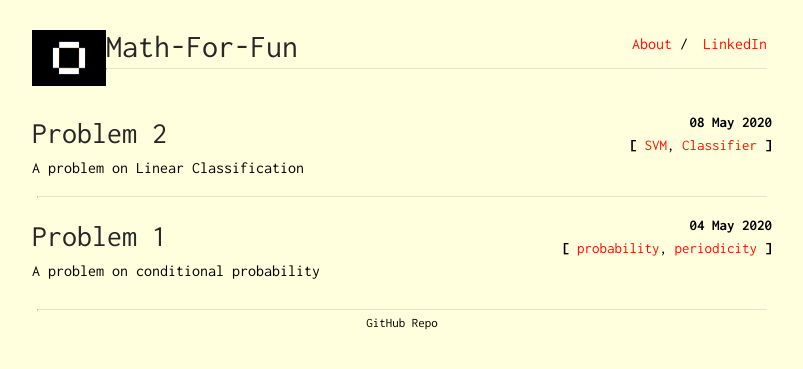
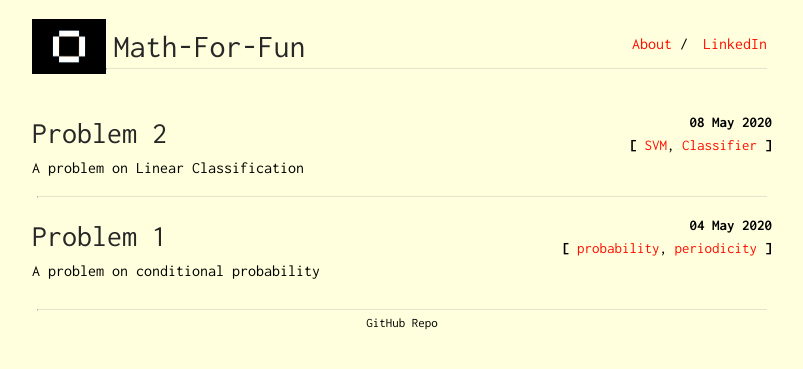
Before and after one commit to Oscuro-Phoenix/math-for-fun, a Jekyll site: the page built from index.html, in a window 1280 px wide. Shown: the top 369 px of the page, without its empty margins (238-1041 px from the left). Built offline with Jekyll 4.4.1, drawn with Linux system fonts in a browser that asks for light colours.

Commit message:
Update navbar.html

```diff
--- a/_includes/navbar.html
+++ b/_includes/navbar.html
@@ -1,6 +1,6 @@
 <div class="navbar">
-    <img style="display:block;float:left;width:10%" src="../math-for-fun/assets/home.gif">
-    <a style="margin-left:0%" class="site-title" href="{{ site.url }}{{ site.baseurl}}/">{{ site.title }}</a>
+    <img style="display:block;float:left;width:10%;margin-top:-1.5%;" src="../math-for-fun/assets/home.gif">
+    <a style="margin-left:1%" class="site-title" href="{{ site.url }}{{ site.baseurl}}/">{{ site.title }}</a>
     <ul class="pull-right">
         {% for x in site.navbar %}
         <li class="pull-left">
```
